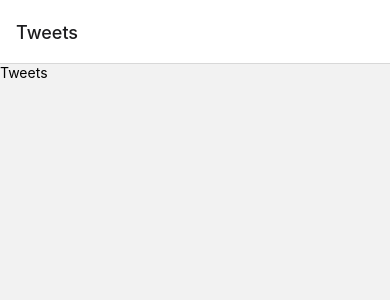
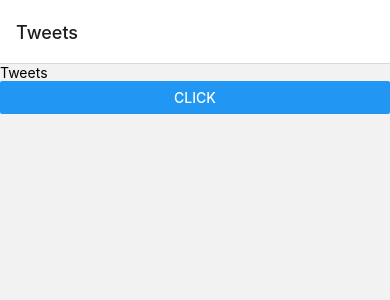
Before and after one commit to shrikantkalar023/learning-React-Native, a React Native app: screen / in a window 390 px wide. Shown: the top 300 px of the page. Built offline with nearby package versions, Linux system fonts and the light colour scheme.

Commit message:
ADD: navigation betn components

```diff
--- a/App.tsx
+++ b/App.tsx
@@ -1,14 +1,34 @@
-import { NavigationContainer } from "@react-navigation/native";
+import {
+  NavigationContainer,
+  NavigationProp,
+  useNavigation,
+} from "@react-navigation/native";
 import { createNativeStackNavigator } from "@react-navigation/native-stack";
-import { Text } from "react-native";
+import { Button, Text } from "react-native";
 
 import Screen from "./app/components/Screen";
 
-const Tweets = () => (
-  <Screen>
-    <Text>Tweets</Text>
-  </Screen>
-);
+type RootStackParamList = {
+  Tweets: undefined;
+  TweetDetails: undefined;
+};
+
+const Link = () => {
+  const navigation = useNavigation<NavigationProp<RootStackParamList>>();
+
+  return (
+    <Button title="Click" onPress={() => navigation.navigate("TweetDetails")} />
+  );
+};
+
+const Tweets = () => {
+  return (
+    <Screen>
+      <Text>Tweets</Text>
+      <Link />
+    </Screen>
+  );
+};
 
 const TweetDetails = () => (
   <Screen>
```
Also changed, not shown: 1 other file (tests, documents, lock files or other folders).
